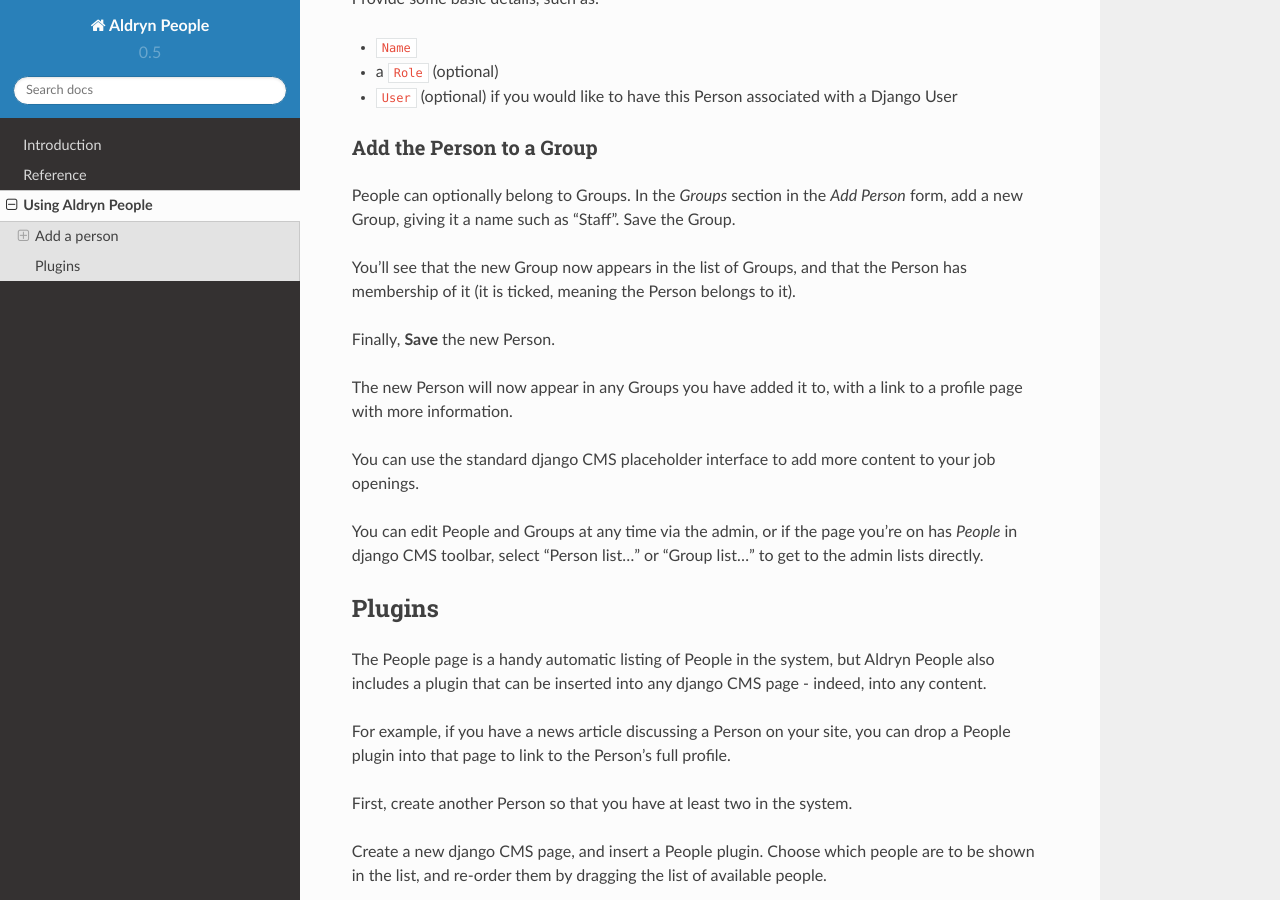
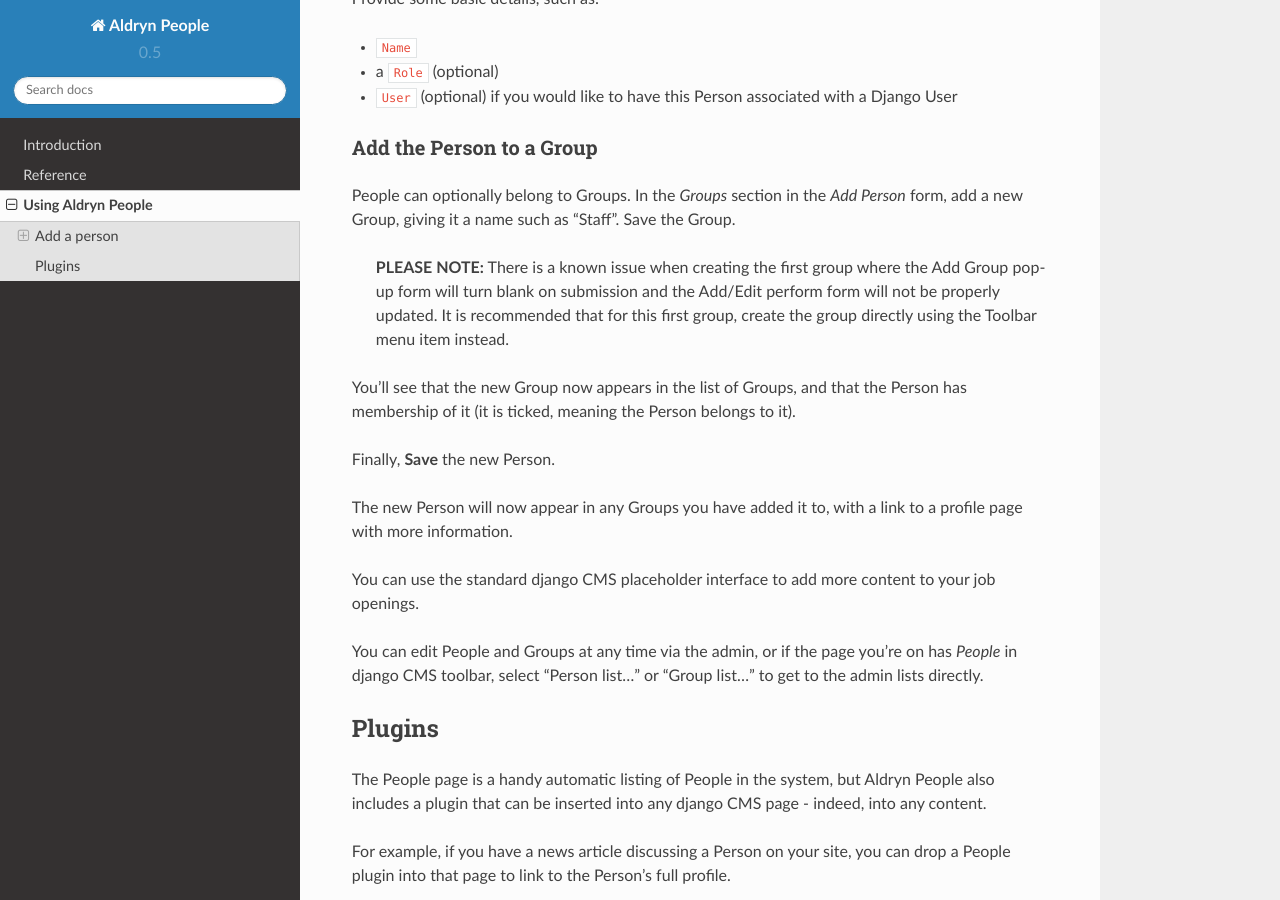
Before and after one commit to divio/aldryn-people, a Sphinx documentation site: the page built from docs/user/index.rst, in a window 1280 px wide and 900 px high, scrolled down 426 px. Built offline with Sphinx 7.4.7 and the Read the Docs theme 2.0.0, drawn with Linux system fonts in a browser that asks for light colours.

Commit message:
Updates to docs

```diff
--- a/README.rst
+++ b/README.rst
@@ -39,5 +39,5 @@ Requirements
 ************
 
 * django CMS 3.0.12 or later
-* Django 1.6.9 or 1.7.x
-* Python 2 (at present we are held back with a dependency that is incompatible with Python 3)
+* Django 1.6.9 or later (currently tested with 1.6.x, 1.7.x and 1.8.x)
+* Python 2.6 or 2.7 (at present we are held back with a dependency that is incompatible with Python 3)
--- a/docs/user/index.rst
+++ b/docs/user/index.rst
@@ -27,6 +27,15 @@ Add the Person to a Group
 
 People can optionally belong to Groups. In the *Groups* section in the *Add Person* form, add a new
 Group, giving it a name such as "Staff". Save the Group.
+
+.. The following notice can be removed once this issue is resolved:
+   https://github.com/aldryn/aldryn-people/issues/71
+..
+
+   **PLEASE NOTE:** There is a known issue when creating the first group where
+   the Add Group pop-up form will turn blank on submission and the Add/Edit
+   perform form will not be properly updated. It is recommended that for this
+   first group, create the group directly using the Toolbar menu item instead.
 
 You'll see that the new Group now appears in the list of Groups, and that the Person has membership
 of it (it is ticked, meaning the Person belongs to it).
```
